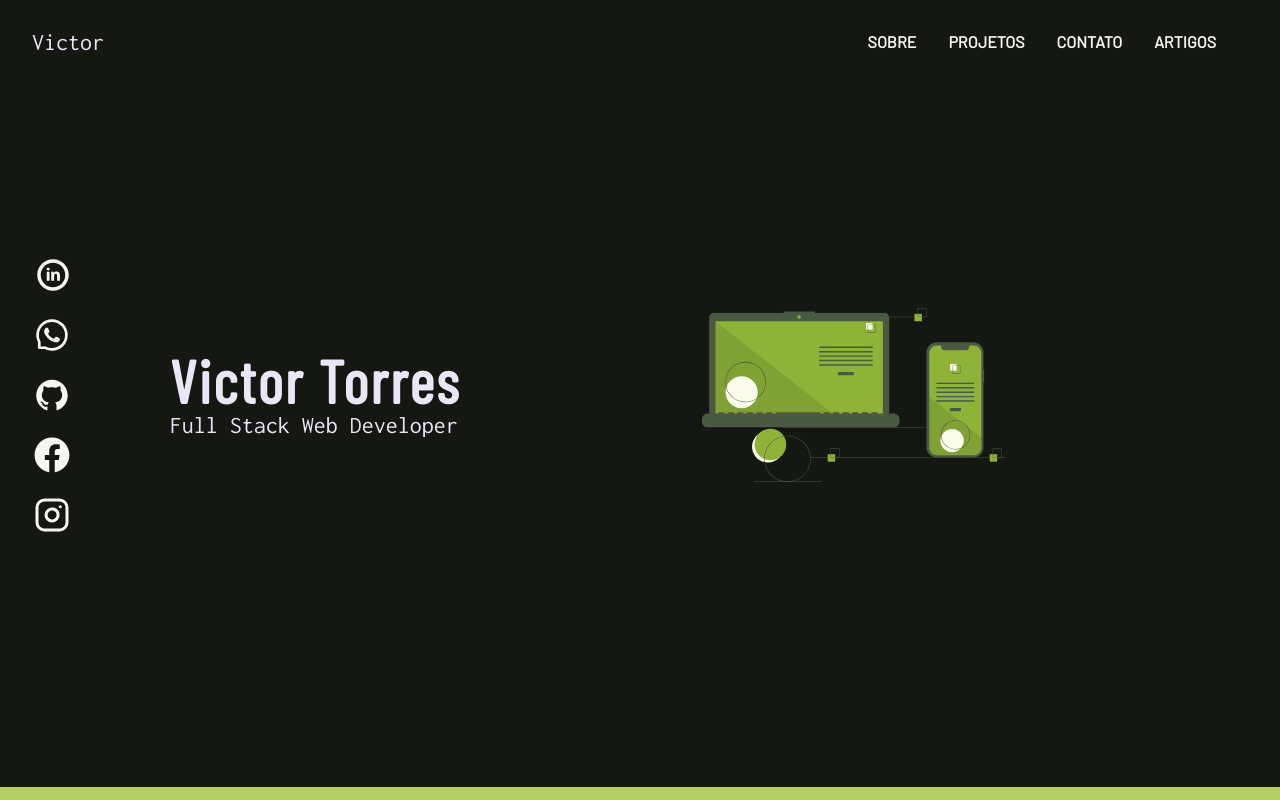
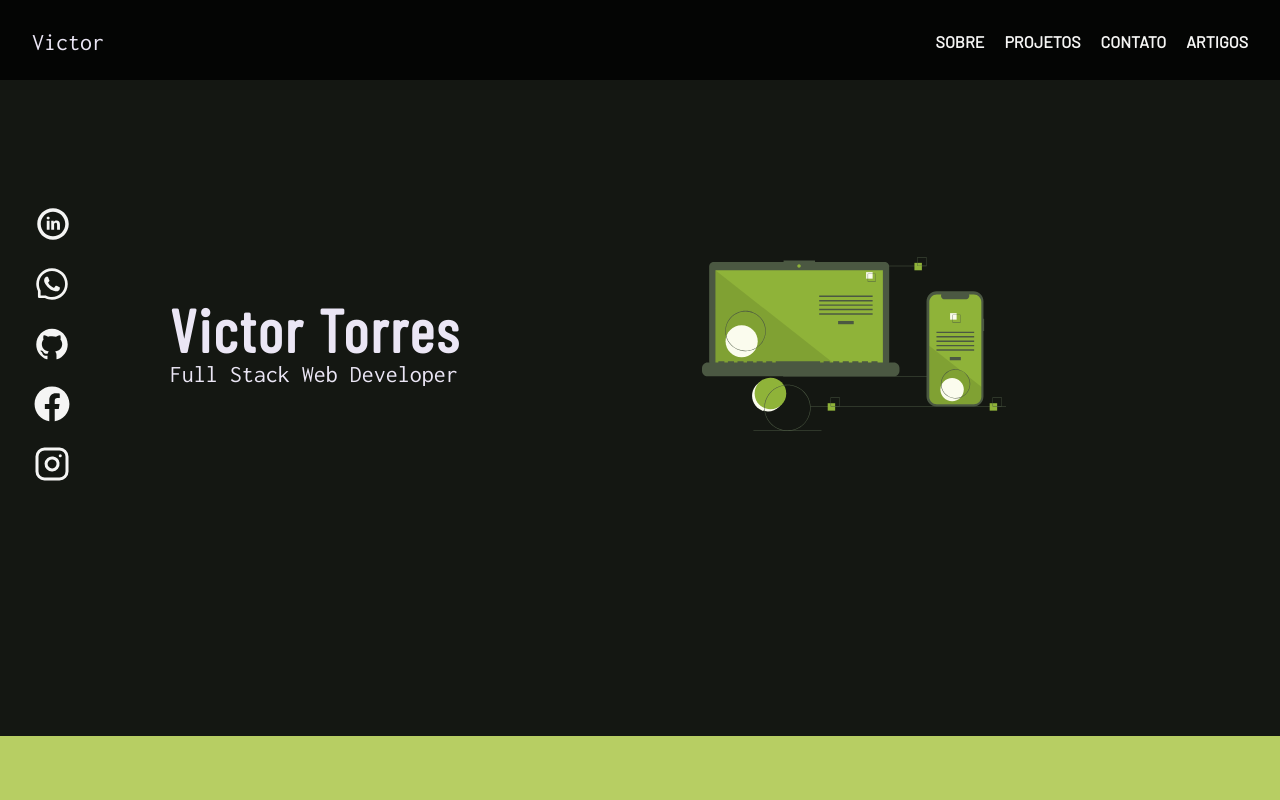
Before and after one commit to cptvictor95/portfolio, a Next.js app: page / in a window 1280 px wide. Shown: the top 800 px of the page. Built offline with nearby package versions, Linux system fonts and the light colour scheme.

Commit message:
refactor header to work on the whole site with animations

```diff
--- a/components/Header.tsx
+++ b/components/Header.tsx
@@ -1,43 +1,46 @@
 import { Box, Flex, Text } from '@chakra-ui/layout';
-import { HamburgerIcon, CloseIcon } from '@chakra-ui/icons';
 import React from 'react';
-import { Button, IconButton } from '@chakra-ui/react';
+import { Button } from '@chakra-ui/react';
 import { Link as SLink } from 'react-scroll';
 import { useRouter } from 'next/dist/client/router';
+import MobileNavBar, { NavLink } from './MobileNavBar';
+import { motion } from 'framer-motion';
 
 const Header: React.FC = (props) => {
-  const [show, setShow] = React.useState<boolean>(false);
-  const toggleMenu = () => setShow(!show);
   const router = useRouter();
+  const isBlog = router.pathname.includes('/blog');
+  let links: NavLink[] = [];
 
-  const MenuItems: React.FC<{
-    children: React.ReactNode;
-    to?: string;
-    isLast?: boolean;
-    // eslint-disable-next-line @typescript-eslint/no-unused-vars
-  }> = ({ children, isLast, to = '/', ...rest }) => {
-    return (
-      <Text
-        mb={{ base: isLast ? 0 : 8, sm: 0 }}
-        mr={{ base: 0, sm: isLast ? 0 : 8 }}
-        display="block"
-        {...rest}
-      >
-        {children}
-      </Text>
-    );
+  if (isBlog) {
+    links = [
+      { name: 'home', to: '', id: 5 },
+      { name: 'artigos', to: 'blog', id: 6 },
+    ];
+  } else {
+    links = [
+      { name: 'sobre', to: 'about', id: 1 },
+      { name: 'projetos', to: 'projects', id: 2 },
+      { name: 'contato', to: 'contact', id: 3 },
+      { name: 'artigos', to: 'blog', id: 4 },
+    ];
+  }
+
+  const itemVariants = {
+    closed: { opacity: 0 },
+    open: {
+      opacity: 1,
+    },
   };
 
   return (
     <Flex
       as="header"
       w="100%"
+      h="10vh"
       align="center"
-      position={{ base: 'relative', md: 'sticky', lg: 'sticky', xl: 'sticky' }}
       top={{ md: 0, lg: 0, xl: 0 }}
-      bg="black"
+      bg="rgba(0,0,0, 0.8)"
       wrap="wrap"
-      mb={12}
       py={4}
       px={8}
       zIndex="1"
@@ -48,28 +51,17 @@ const Header: React.FC = (props) => {
           Victor
         </Text>
       </Flex>
-      <Box as="aside" display={{ base: 'block', md: 'none' }}>
-        {show ? (
-          <IconButton
-            icon={<CloseIcon />}
-            onClick={toggleMenu}
-            aria-label="close-menu"
-            variant="mobile-menu-btn"
-          />
-        ) : (
-          <IconButton
-            icon={<HamburgerIcon />}
-            onClick={toggleMenu}
-            aria-label="open-menu"
-            variant="mobile-menu-btn"
-            fontSize="2xl"
-          />
-        )}
-      </Box>
 
+      <MobileNavBar links={links} isBlog={isBlog} />
       <Box
         as="nav"
-        display={{ base: show ? 'block' : 'none', md: 'block' }}
+        display={{
+          base: 'none',
+          sm: 'none',
+          md: 'block',
+          lg: 'block',
+          xl: 'block',
+        }}
         flexBasis={{ base: '100%', md: 'auto' }}
       >
         <Flex
@@ -77,49 +69,11 @@ const Header: React.FC = (props) => {
           w="100%"
           justify={['center', 'space-between', 'flex-end', 'flex-end']}
           direction={['column', 'row', 'row', 'row']}
+          gap={5}
         >
-          <>
-            <MenuItems>
-              <SLink
-                activeClass="active"
-                to="about"
-                spy={true}
-                smooth={true}
-                duration={500}
-              >
-                <Button size="md" variant="link" title="Ir para Sobre">
-                  Sobre
-                </Button>
-              </SLink>
-            </MenuItems>
-            <MenuItems>
-              <SLink
-                activeClass="active"
-                to="projects"
-                spy={true}
-                smooth={true}
-                duration={500}
-              >
-                <Button size="md" variant="link" title="Ir para Projetos">
-                  Projetos
-                </Button>
-              </SLink>
-            </MenuItems>
-
-            <MenuItems>
-              <SLink
-                activeClass="active"
-                to="contact"
-                spy={true}
-                smooth={true}
-                duration={500}
-              >
-                <Button size="md" variant="link" title="Ir para Contato">
-                  Contato
-                </Button>
-              </SLink>
-            </MenuItems>
-            <MenuItems>
+          {links.map((link) => {
+            if (link.name === 'artigos') {
+              return (
                 <Button
                   onClick={() => router.push('/blog')}
                   size="md"
@@ -128,8 +82,40 @@ const Header: React.FC = (props) => {
                 >
                   Artigos
                 </Button>
-            </MenuItems>
-          </>
+              );
+            } else {
+              return isBlog ? (
+                <Button
+                  as={motion.button}
+                  onClick={() => router.push('/')}
+                  variants={itemVariants}
+                  size="md"
+                  variant="link"
+                  title={`Ir para ${link.name}`}
+                >
+                  {link.name}
+                </Button>
+              ) : (
+                <SLink
+                  activeClass="active"
+                  to={link.to}
+                  spy={true}
+                  smooth={true}
+                  duration={500}
+                >
+                  <Button
+                    as={motion.button}
+                    variants={itemVariants}
+                    size="md"
+                    variant="link"
+                    title={`Ir para ${link.name}`}
+                  >
+                    {link.name}
+                  </Button>
+                </SLink>
+              );
+            }
+          })}
         </Flex>
       </Box>
     </Flex>
--- /dev/null
+++ b/components/MobileNavBar.tsx
@@ -0,0 +1,160 @@
+import { CloseIcon, HamburgerIcon } from '@chakra-ui/icons';
+import { Box, IconButton, Center, Flex, Button } from '@chakra-ui/react';
+import { motion, useCycle, AnimatePresence } from 'framer-motion';
+import router from 'next/router';
+import React from 'react';
+import { Link as SLink } from 'react-scroll';
+
+export type NavLink = {
+  name: string;
+  to: string;
+  id: number;
+};
+
+const MobileNavBar: React.FC<{ links: NavLink[]; isBlog: boolean }> = ({
+  links,
+  isBlog,
+}) => {
+  const [open, cycleOpen] = useCycle(false, true);
+  const itemVariants = {
+    closed: { opacity: 0 },
+    open: {
+      opacity: 1,
+    },
+  };
+
+  const sideVariants = {
+    closed: {
+      transition: {
+        staggerChildren: 0.2,
+        staggerDirection: -1,
+      },
+    },
+    open: {
+      transition: {
+        staggerChildren: 0.2,
+        staggerDirection: 1,
+      },
+    },
+  };
+
+  const handleCycle = () => {
+    cycleOpen();
+  };
+  return (
+    <>
+      <Box
+        as="aside"
+        display={{
+          base: 'block',
+          sm: 'block',
+          md: 'none',
+          lg: 'none',
+          xl: 'none',
+        }}
+      >
+        {open ? (
+          <IconButton
+            icon={<CloseIcon />}
+            onClick={handleCycle}
+            aria-label="close-menu"
+            variant="mobile-menu-btn"
+          />
+        ) : (
+          <IconButton
+            icon={<HamburgerIcon />}
+            onClick={handleCycle}
+            aria-label="open-menu"
+            variant="mobile-menu-btn"
+            fontSize="2xl"
+          />
+        )}
+      </Box>
+      <AnimatePresence>
+        {open && (
+          <Center
+            as={motion.aside}
+            initial={{ width: 0 }}
+            animate={{ width: '100vw' }}
+            exit={{ width: 0, transition: { delay: 0.3, duration: 0.3 } }}
+            position="fixed"
+            top="10vh"
+            left="0"
+            py={5}
+            zIndex="100"
+            bg="rgba(0,0,0, 0.8)"
+            display={{
+              base: 'block',
+              sm: 'block',
+              md: 'none',
+              lg: 'none',
+              xl: 'none',
+            }}
+          >
+            <Flex
+              as={motion.div}
+              w="100%"
+              initial="closed"
+              animate="open"
+              variants={sideVariants}
+              direction="column"
+              alignItems="center"
+              gap={5}
+            >
+              {links.map((link) => {
+                if (link.name === 'artigos') {
+                  return (
+                    <Button
+                      as={motion.button}
+                      w="100%"
+                      onClick={() => router.push('/blog')}
+                      size="md"
+                      variant="link"
+                      variants={itemVariants}
+                      title="Ir para Artigos"
+                    >
+                      Artigos
+                    </Button>
+                  );
+                } else {
+                  return isBlog ? (
+                    <Button
+                      as={motion.button}
+                      onClick={() => router.push('/')}
+                      variants={itemVariants}
+                      size="md"
+                      variant="link"
+                      title={`Ir para ${link.name}`}
+                    >
+                      {link.name}
+                    </Button>
+                  ) : (
+                    <SLink
+                      activeClass="active"
+                      to={link.to}
+                      spy={true}
+                      smooth={true}
+                      duration={500}
+                    >
+                      <Button
+                        as={motion.button}
+                        variants={itemVariants}
+                        size="md"
+                        variant="link"
+                        title={`Ir para ${link.name}`}
+                      >
+                        {link.name}
+                      </Button>
+                    </SLink>
+                  );
+                }
+              })}
+            </Flex>
+          </Center>
+        )}
+      </AnimatePresence>
+    </>
+  );
+};
+
+export default MobileNavBar;
--- a/pages/blog/[slug].tsx
+++ b/pages/blog/[slug].tsx
@@ -1,5 +1,4 @@
 import React from 'react';
-import BlogHeader from '../../components/blog/BlogHeader';
 import Footer from '../../components/Footer';
 import Main from '../../layouts/Main';
 import { GraphQLClient, gql } from 'graphql-request';
@@ -7,6 +6,7 @@ import { GetStaticPaths, GetStaticProps } from 'next';
 import BlogBreadcrumbs from '../../components/blog/BlogBreadcrumbs';
 import { PostType } from '../../interface/PostType';
 import Post from '../../components/blog/Post';
+import Header from '../../components/Header';
 
 const graphcmsApiKey = process.env.NEXT_PUBLIC_GRAPHCMS_API_KEY as string;
 
@@ -54,7 +54,7 @@ const SLUGLIST = gql`
 const BlogPost: React.FC<{ post: PostType }> = ({ post }) => {
   return (
     <Main title="Artigos">
-      <BlogHeader />
+      <Header />
       <BlogBreadcrumbs post={post} />
       <Post post={post} />
       <Footer />
--- a/pages/blog/index.tsx
+++ b/pages/blog/index.tsx
@@ -1,6 +1,5 @@
 /* eslint-disable @typescript-eslint/no-explicit-any */
 import React from 'react';
-import BlogHeader from '../../components/blog/BlogHeader';
 import Footer from '../../components/Footer';
 import Main from '../../layouts/Main';
 import { GraphQLClient, gql } from 'graphql-request';
@@ -8,6 +7,7 @@ import { GetStaticProps } from 'next';
 import PostList from '../../components/blog/PostList';
 import BlogBreadcrumbs from '../../components/blog/BlogBreadcrumbs';
 import { PostType } from '../../interface/PostType';
+import Header from '../../components/Header';
 
 const graphcmsApiKey = process.env.NEXT_PUBLIC_GRAPHCMS_API_KEY as string;
 
@@ -46,7 +46,7 @@ const QUERY = gql`
 const Blog: React.FC<{ posts: PostType[] }> = ({ posts }) => {
   return (
     <Main title="Artigos">
-      <BlogHeader />
+      <Header />
       <BlogBreadcrumbs />
       <PostList posts={posts} />
       <Footer />
```
Also changed, not shown: components/blog/BlogHeader.tsx (deleted, +0 -96 lines). Lines whose indentation alone changed are shown as unchanged.
